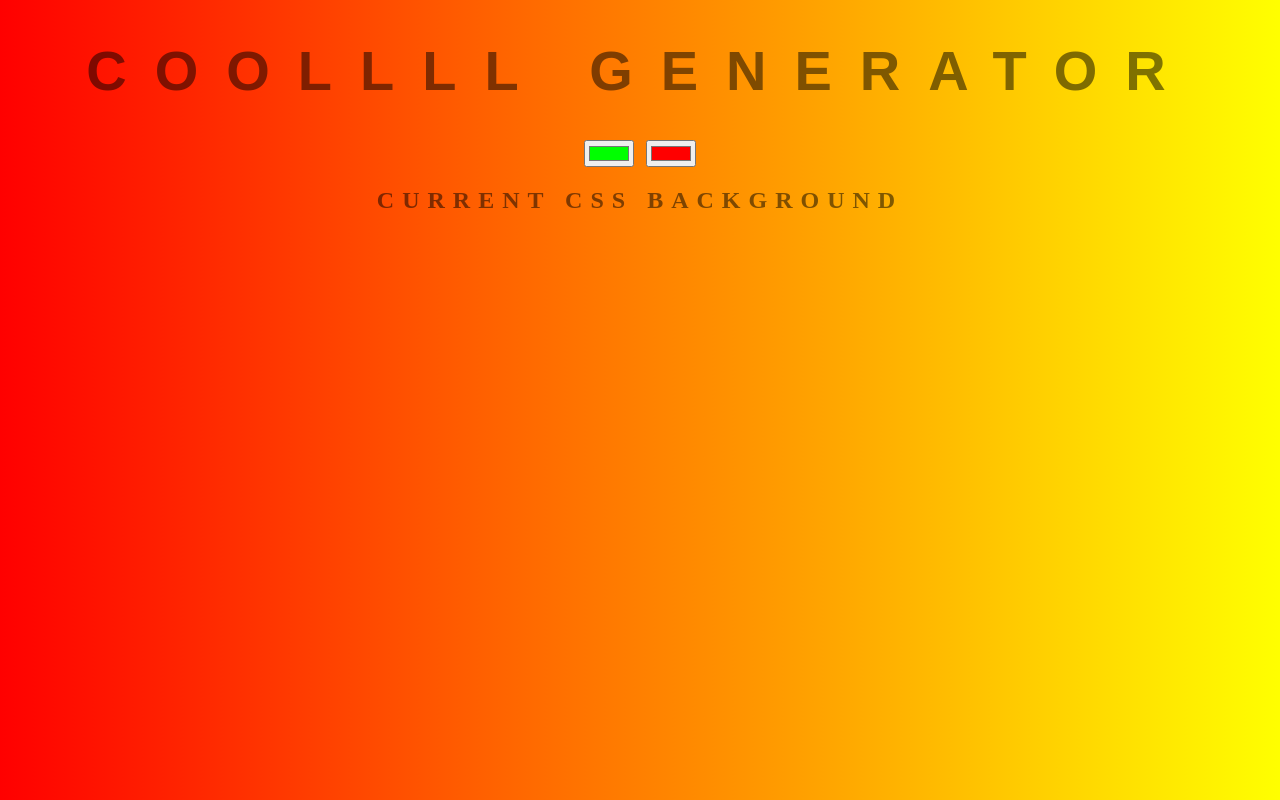
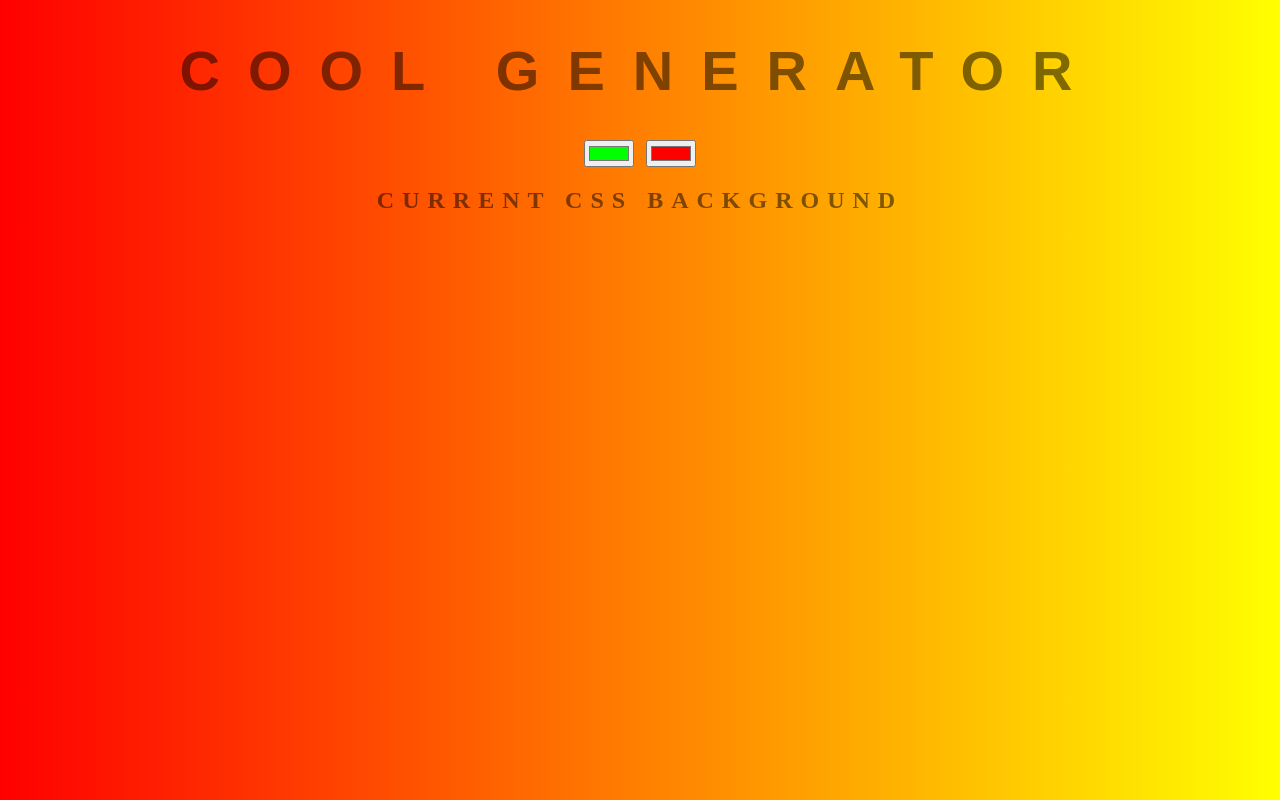
Before and after one commit to MediaExpres/background-generator, a plain HTML site: page index.html in a window 1280 px wide. Drawn offline with Linux system fonts and the light colour scheme.

Commit message:
"am refacut titlul"

```diff
--- a/index.html
+++ b/index.html
@@ -5,7 +5,7 @@
 	<link rel="stylesheet" type="text/css" href="style.css">
 </head>
 <body id="gradient">
-	<h1>COOLLLL Generator</h1>
+	<h1>COOL Generator</h1>
 	<input class="color1" type="color" name="color1" value="#00ff00">
 	<input class="color2" type="color" name="color2" value="#ff0000">
 	<h2>Current CSS Background</h2>
```
